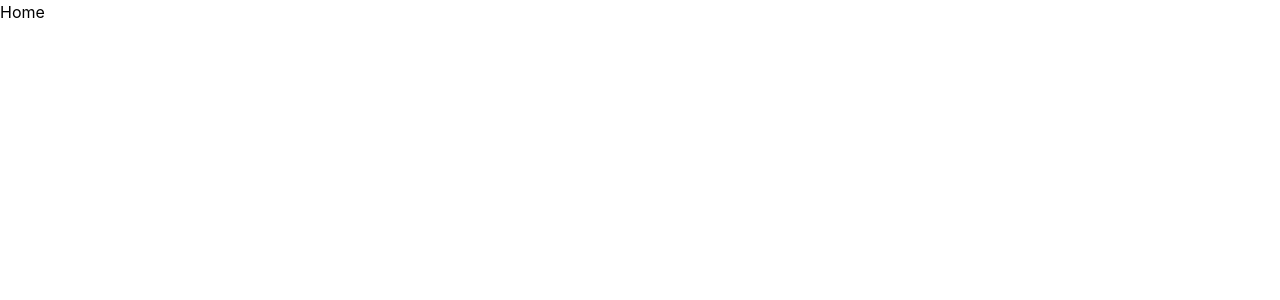
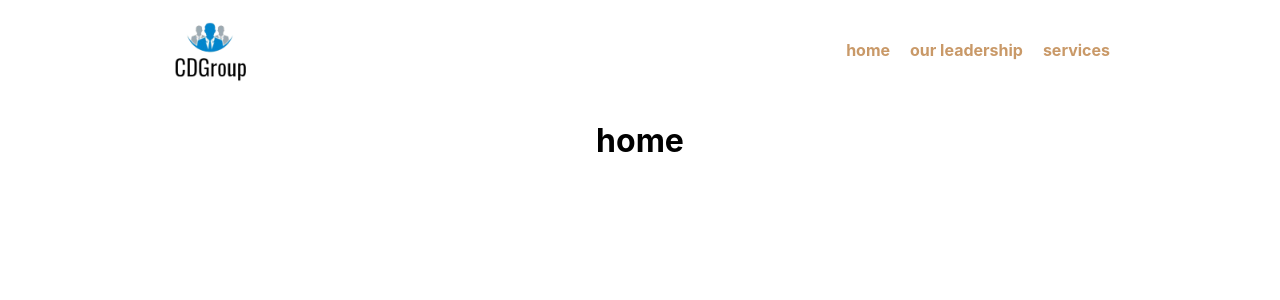
Before and after one commit to forrestmorrison/cdgrouptx, a React (Create React App) app in the folder client/: page / in a window 1280 px wide. Shown: the top 300 px of the page. Built offline with nearby package versions, Linux system fonts and the light colour scheme.

Commit message:
added navbar with logo & links

```diff
--- a/client/src/App.js
+++ b/client/src/App.js
@@ -1,4 +1,5 @@
 import { Routes, Route } from "react-router-dom"
+import Navbar from "./components/Navbar";
 import Home from "./pages/Home";
 import OurLeadership from "./pages/OurLeadership"
 import Services from "./pages/Services";
@@ -6,6 +7,9 @@ import Services from "./pages/Services";
 function App() {
   return (
     <div className="App">
+      <header>
+        <Navbar />
+      </header>
       <main>
         <Routes>
           <Route exact path="/" element={<Home />} />
--- /dev/null
+++ b/client/src/components/Navbar.js
@@ -0,0 +1,48 @@
+import { Link } from "react-router-dom"
+import Logo from "../images/cdgroup-logo.png"
+
+const Navbar = () => {
+  return (
+    <div className="container">
+        <div className="navbar">
+            <Link to="/"
+                style={{
+                    height: "100%",
+                    display: "flex",
+                    alignItems: "center"
+                }}
+            >
+                <img src={Logo} alt="logo" className="logo" />
+            </Link>
+            <div className="links">
+                <Link to="/"
+                    style={{
+                        margin: "0 10px",
+                        fontWeight: "bold",
+                    }}
+                >
+                    <a href='/'>home</a>
+                </Link>
+                <Link to="/our-leadership"
+                    style={{
+                        margin: "0 10px",
+                        fontWeight: "bold",
+                    }}
+                >
+                    <a href='/our-leadership'>our leadership</a>
+                </Link>
+                <Link to="/services"
+                    style={{
+                        margin: "0 10px",
+                        fontWeight: "bold",
+                    }}
+                >
+                    <a href='/services'>services</a>
+                </Link>
+            </div>
+        </div>
+    </div>
+  )
+}
+
+export default Navbar
--- a/client/src/index.css
+++ b/client/src/index.css
@@ -1,6 +1,4 @@
-@tailwind base;
-@tailwind components;
-@tailwind utilities;
+
 
 @import url('https://fonts.googleapis.com/css2?family=Quicksand:wght@400;700&family=Ubuntu:ital,wght@1,300;1,400;1,700&display=swap');
 
@@ -17,3 +15,57 @@ code {
   font-family: source-code-pro, Menlo, Monaco, Consolas, 'Courier New',
     monospace;
 }
+
+.App {
+  max-width: 960px;
+  width: 100%;
+  display: block;
+  margin-left: auto;
+  margin-right: auto;
+}
+
+main {
+  display: flex;
+  align-items: center;
+  justify-content: center;
+}
+
+/* NavBar */
+
+header {
+  display: flex;
+  align-items: center;
+  justify-content: center;
+}
+
+.container {
+  max-width: 960px;
+  width: 100%;
+}
+
+.navbar {
+  width: 100%;
+  height: 100px;
+  display: flex;
+  align-items: center;
+  justify-content: space-between;
+}
+
+.logo {
+  height: 80%;
+  margin: 0 10px;
+}
+
+.links {
+  display: flex;
+}
+
+a {
+  color: #c99968;
+  text-decoration: none;
+  transition: all 0.5s;
+}
+
+a:hover {
+  color: #a19ea1
+}
--- a/client/src/pages/Home.js
+++ b/client/src/pages/Home.js
@@ -1,8 +1,12 @@
-import React from 'react'
+
 
 const Home = () => {
   return (
-    <div>Home</div>
+    <div className="">
+      <div className="">
+        <h1>home</h1>
+      </div>
+    </div>
   )
 }
 
```
